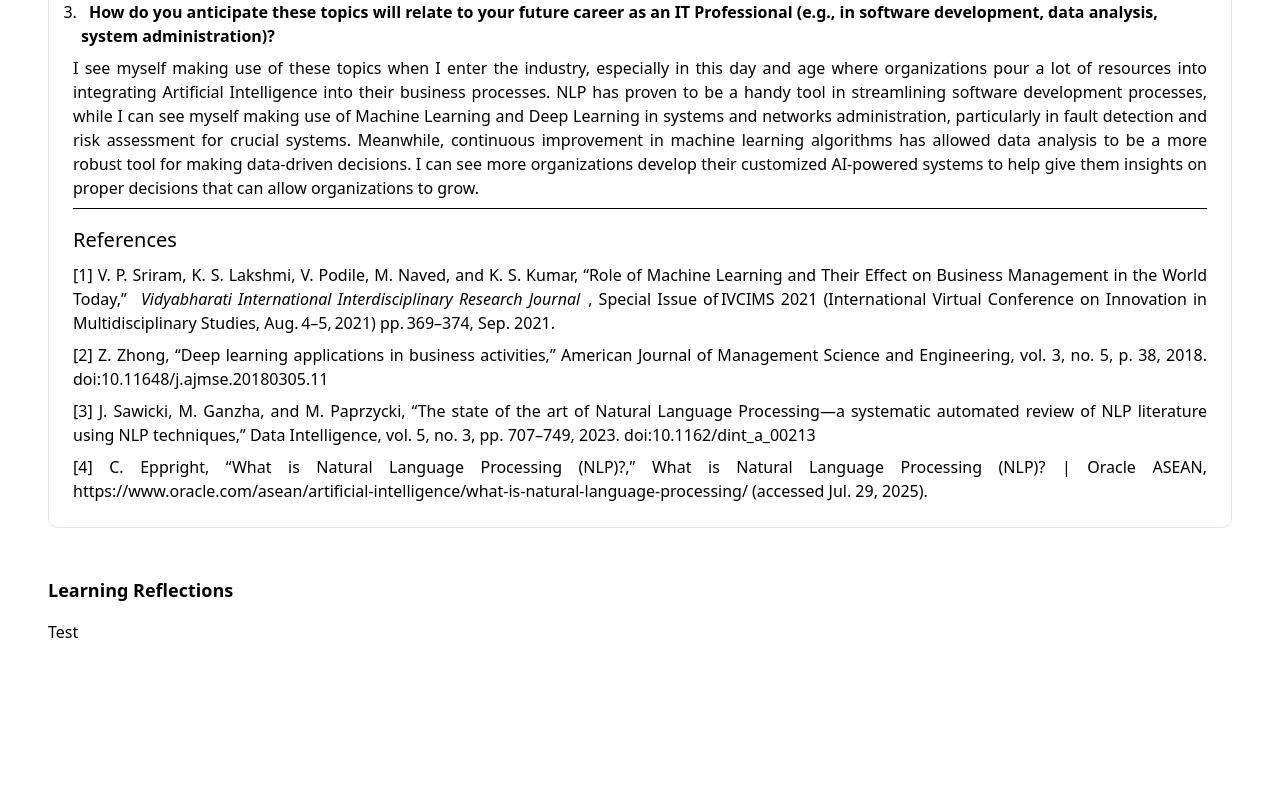
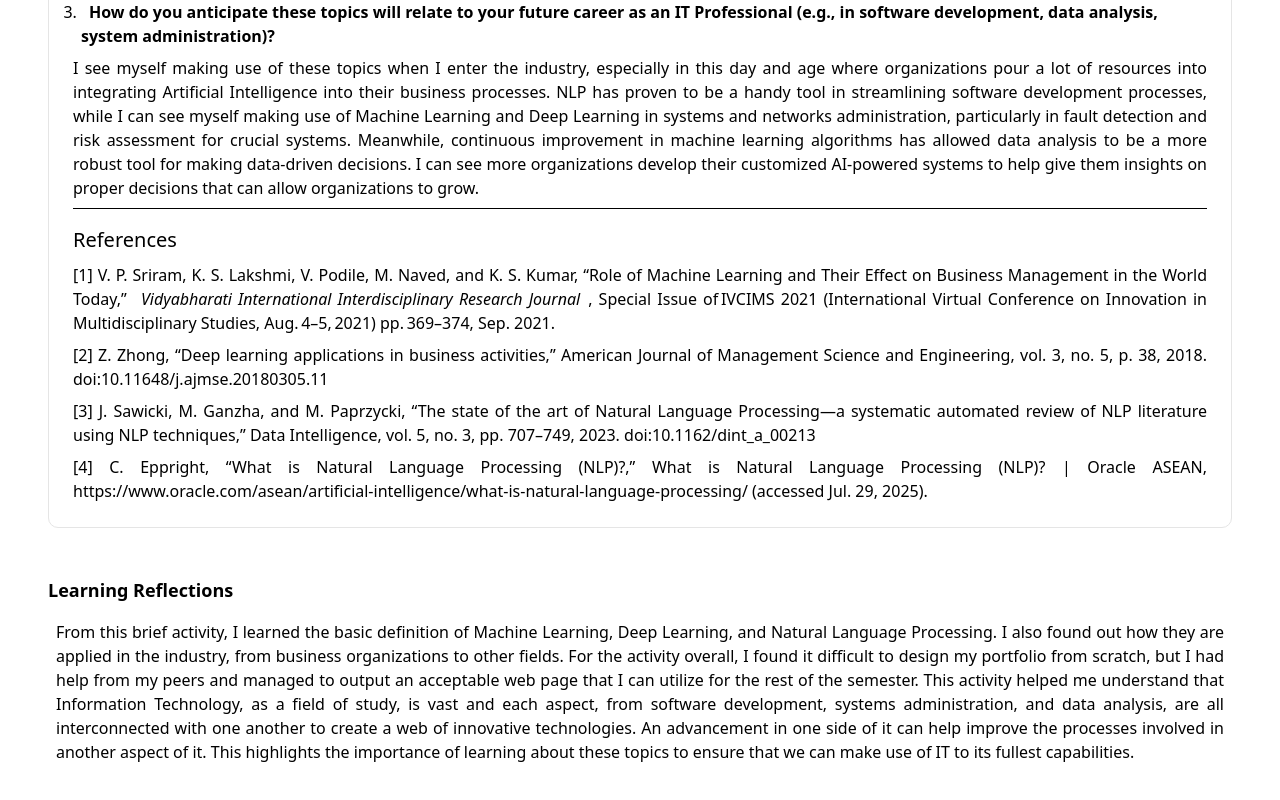
Before and after one commit to DJCAYZ/portfolio, a Next.js app: page /portfolio/submission/1 in a window 1280 px wide. Shown: the part 841-1641 px from the top of the page. Before the commit the page ends 1533 px from the top, so only its background shows below. Built offline with nearby package versions, Linux system fonts and the light colour scheme.

Commit message:
update learning reflection for submission 1

```diff
--- /dev/null
+++ b/content/submissions/1/reflection.md
@@ -0,0 +1 @@
+From this brief activity, I learned the basic definition of Machine Learning, Deep Learning, and Natural Language Processing. I also found out how they are applied in the industry, from business organizations to other fields. For the activity overall, I found it difficult to design my portfolio from scratch, but I had help from my peers and managed to output an acceptable web page that I can utilize for the rest of the semester. This activity helped me understand that Information Technology, as a field of study, is vast and each aspect, from software development, systems administration, and data analysis, are all interconnected with one another to create a web of innovative technologies. An advancement in one side of it can help improve the processes involved in another aspect of it. This highlights the importance of learning about these topics to ensure that we can make use of IT to its fullest capabilities.
--- a/src/app/portfolio/submission/[id]/page.tsx
+++ b/src/app/portfolio/submission/[id]/page.tsx
@@ -37,6 +37,9 @@ export default async function SubmissionDetailsPage({
       return file;
     })
   )
+
+  const reflectionContents = submission.reflection && await getMdContent(submission.reflection);
+
 
   const course = courses[submission.course];
 
@@ -93,11 +96,11 @@ export default async function SubmissionDetailsPage({
       </div>
 
       {/* Learning Reflections */}
-      {submission.reflection && (
+      {reflectionContents && (
       <div className="bg-white text-black rounded-lg p-4">
         <h2 className="text-lg font-bold mb-4">Learning Reflections</h2>
         <div className="prose prose-slate max-w-none">
-          <p className="whitespace-pre-wrap">{submission.reflection}</p>
+          <TextContent contents={reflectionContents} />
         </div>
       </div>
       )}
--- a/src/lib/data.ts
+++ b/src/lib/data.ts
@@ -8,7 +8,7 @@ export const submissions: Submission[] = [
     files: [
       { type: 'text', contents: 'submissions/1/content.md' },
     ],
-    reflection: 'Test',
+    reflection: 'submissions/1/reflection.md',
   },
 ]
 
```
